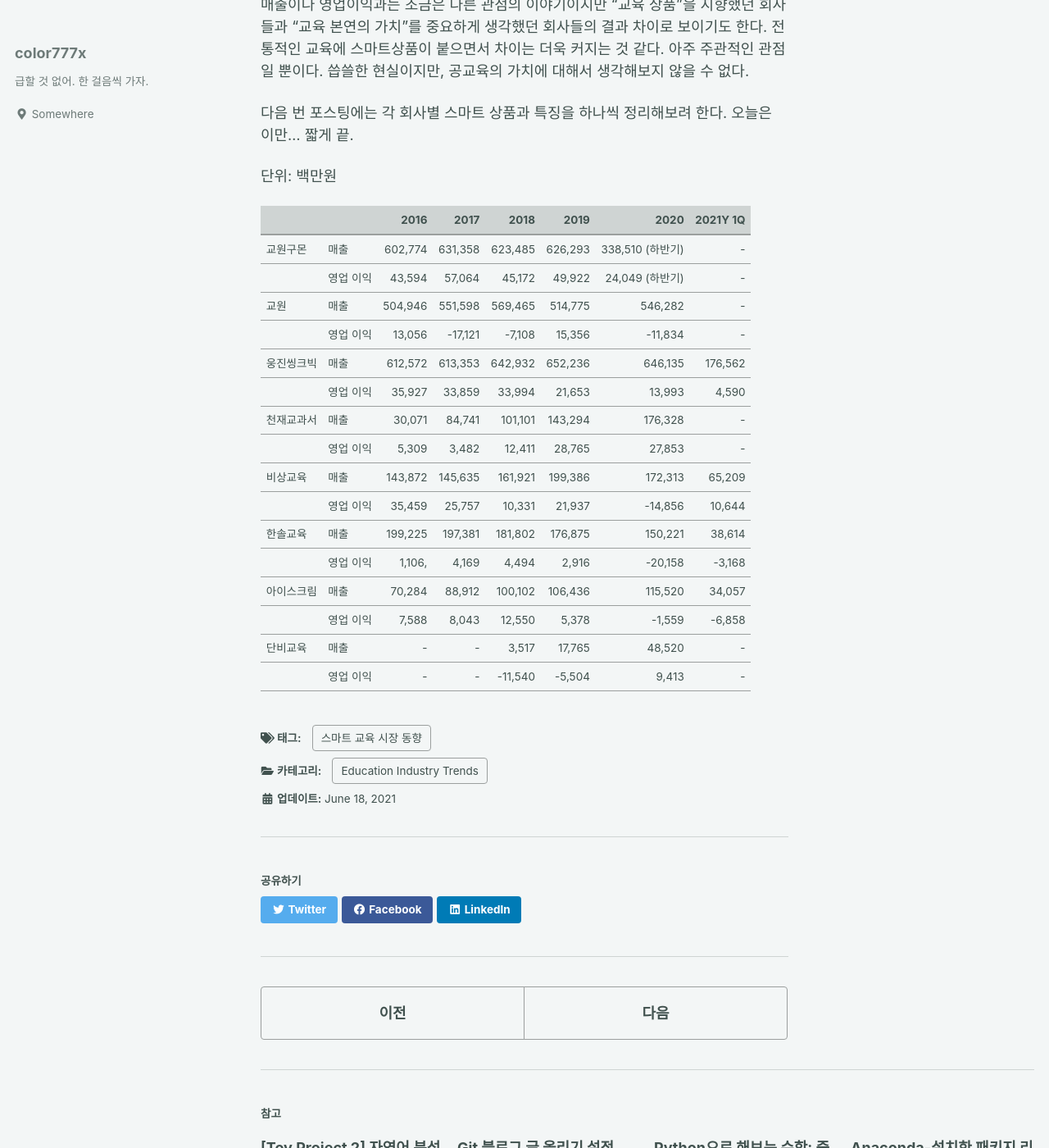
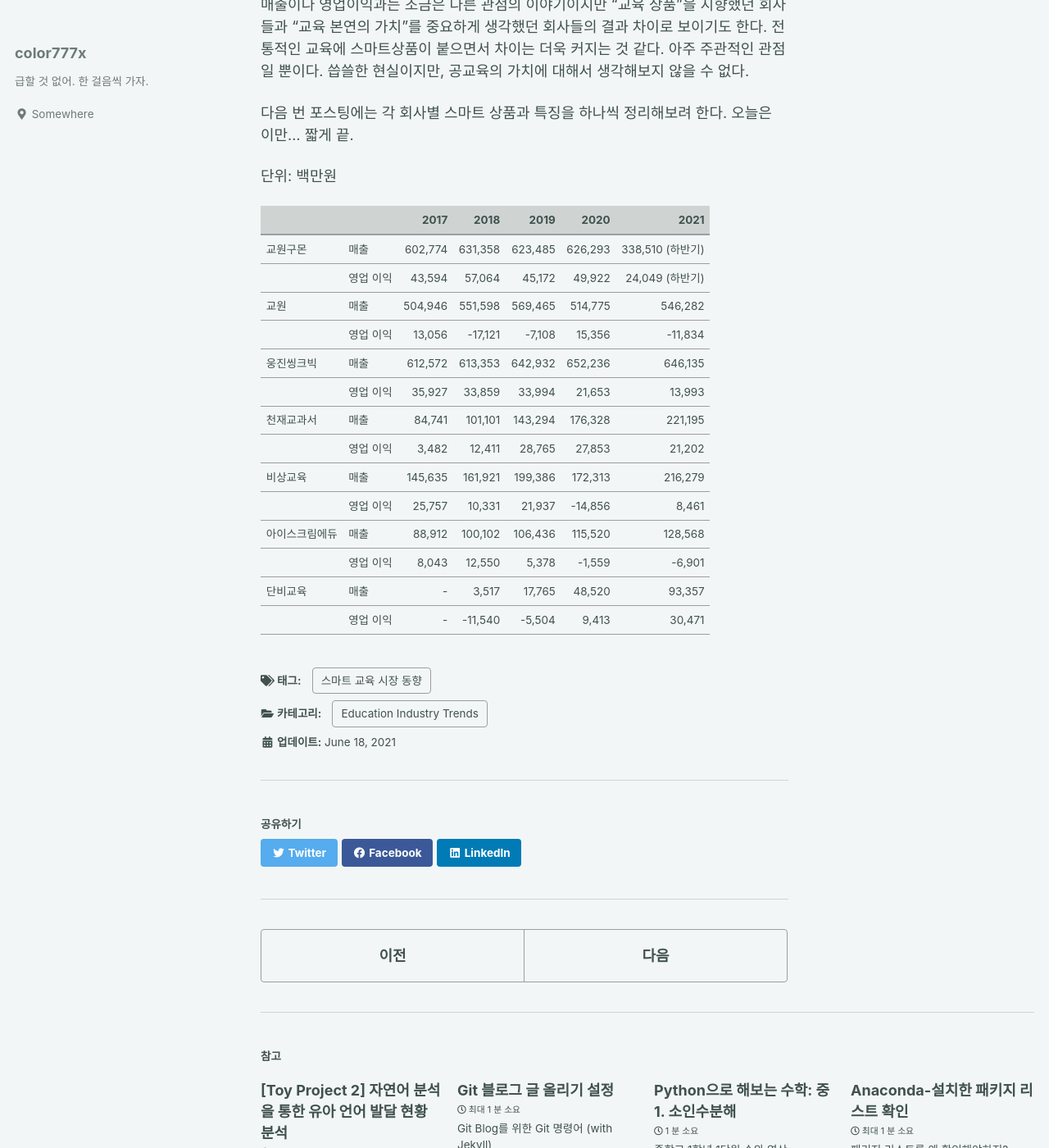
Before and after one commit to color777x/color777x.github.io, a Jekyll site: the page built from _posts/2021-06-18-EduMarket1.md, in a window 1280 px wide and 1400 px high, scrolled down 1565 px. Shown: the whole window at 82% size. Built offline with Jekyll 4.4.1, drawn with Linux system fonts in a browser that asks for light colours; cached includes are drawn as plain includes.

Commit message:
교육시장 상태 업데이트

```diff
--- a/_posts/2021-06-18-EduMarket1.md
+++ b/_posts/2021-06-18-EduMarket1.md
@@ -39,21 +39,19 @@
 
 단위: 백만원
 
-|            |           | **2016** | **2017** | **2018** | **2019** |         **2020** | 2021Y 1Q |
-| ---------- | --------- | -------: | -------: | -------: | -------: | ---------------: | -------: |
-| 교원구몬   | 매출      |  602,774 |  631,358 |  623,485 |  626,293 | 338,510 (하반기) |        - |
-|            | 영업 이익 |   43,594 |   57,064 |   45,172 |   49,922 |  24,049 (하반기) |        - |
-| 교원       | 매출      |  504,946 |  551,598 |  569,465 |  514,775 |          546,282 |        - |
-|            | 영업 이익 |   13,056 |  -17,121 |   -7,108 |   15,356 |          -11,834 |        - |
-| 웅진씽크빅 | 매출      |  612,572 |  613,353 |  642,932 |  652,236 |          646,135 |  176,562 |
-|            | 영업 이익 |   35,927 |   33,859 |   33,994 |   21,653 |           13,993 |    4,590 |
-| 천재교과서 | 매출      |   30,071 |   84,741 |  101,101 |  143,294 |          176,328 |        - |
-|            | 영업 이익 |    5,309 |    3,482 |   12,411 |   28,765 |           27,853 |        - |
-| 비상교육   | 매출      |  143,872 |  145,635 |  161,921 |  199,386 |          172,313 |   65,209 |
-|            | 영업 이익 |   35,459 |   25,757 |   10,331 |   21,937 |          -14,856 |   10,644 |
-| 한솔교육   | 매출      |  199,225 |  197,381 |  181,802 |  176,875 |          150,221 |   38,614 |
-|            | 영업 이익 |   1,106, |    4,169 |    4,494 |    2,916 |          -20,158 |   -3,168 |
-| 아이스크림 | 매출      |   70,284 |   88,912 |  100,102 |  106,436 |          115,520 |   34,057 |
-|            | 영업 이익 |    7,588 |    8,043 |   12,550 |    5,378 |           -1,559 |   -6,858 |
-| 단비교육   | 매출      |        - |        - |    3,517 |   17,765 |           48,520 |        - |
-|            | 영업 이익 |        - |        - |  -11,540 |   -5,504 |            9,413 |        - |
+|         |       | **2017** | **2018** | **2019** | **2020** |      **2021** |
+| ------- | ----- | -------: | -------: | -------: | -------: | ------------: |
+| 교원구몬    | 매출    |  602,774 |  631,358 |  623,485 |  626,293 | 338,510 (하반기) |
+|         | 영업 이익 |   43,594 |   57,064 |   45,172 |   49,922 |  24,049 (하반기) |
+| 교원      | 매출    |  504,946 |  551,598 |  569,465 |  514,775 |       546,282 |
+|         | 영업 이익 |   13,056 |  -17,121 |   -7,108 |   15,356 |       -11,834 |
+| 웅진씽크빅   | 매출    |  612,572 |  613,353 |  642,932 |  652,236 |       646,135 |
+|         | 영업 이익 |   35,927 |   33,859 |   33,994 |   21,653 |        13,993 |
+| 천재교과서   | 매출    |   84,741 |  101,101 |  143,294 |  176,328 |       221,195 |
+|         | 영업 이익 |    3,482 |   12,411 |   28,765 |   27,853 |        21,202 |
+| 비상교육    | 매출    |  145,635 |  161,921 |  199,386 |  172,313 |       216,279 |
+|         | 영업 이익 |   25,757 |   10,331 |   21,937 |  -14,856 |         8,461 |
+| 아이스크림에듀 | 매출    |   88,912 |  100,102 |  106,436 |  115,520 |       128,568 |
+|         | 영업 이익 |    8,043 |   12,550 |    5,378 |   -1,559 |        -6,901 |
+| 단비교육    | 매출    |        - |    3,517 |   17,765 |   48,520 |        93,357 |
+|         | 영업 이익 |        - |  -11,540 |   -5,504 |    9,413 |        30,471 |
```
Also changed, not shown: _posts/2022-09-23-DevEnv-Git.md (renamed from _posts/2022-09-23-Git.md), _posts/2022-09-23-ToyProject-TextAnalytics.md (renamed from _posts/2022-09-23-TextAnalytics.md).
